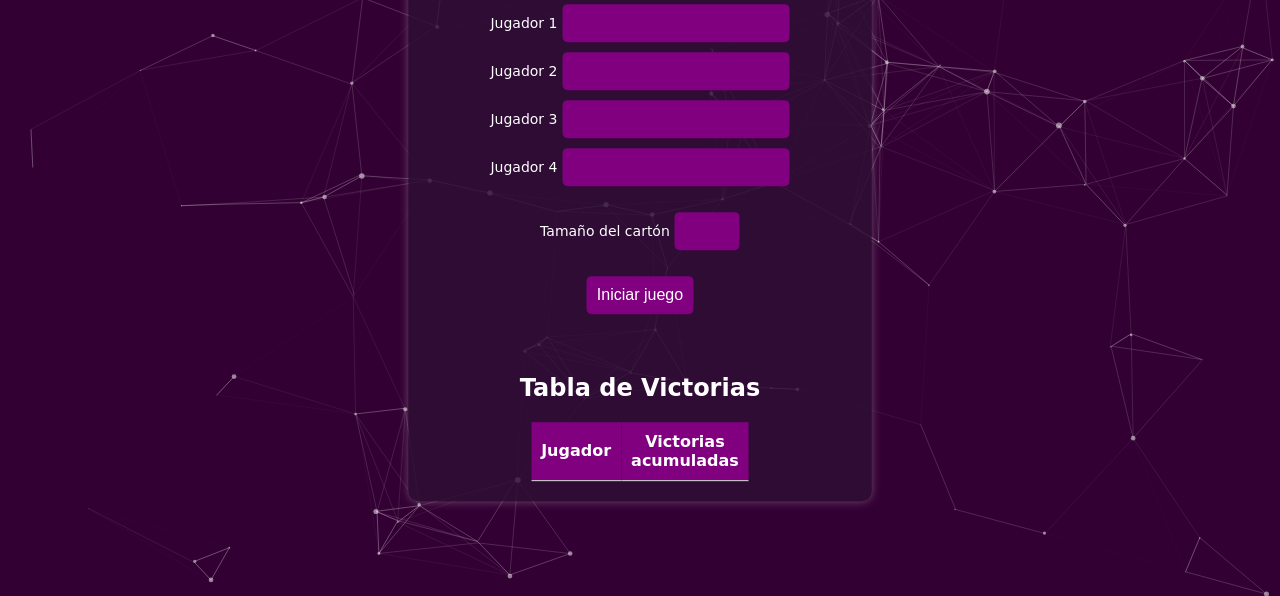
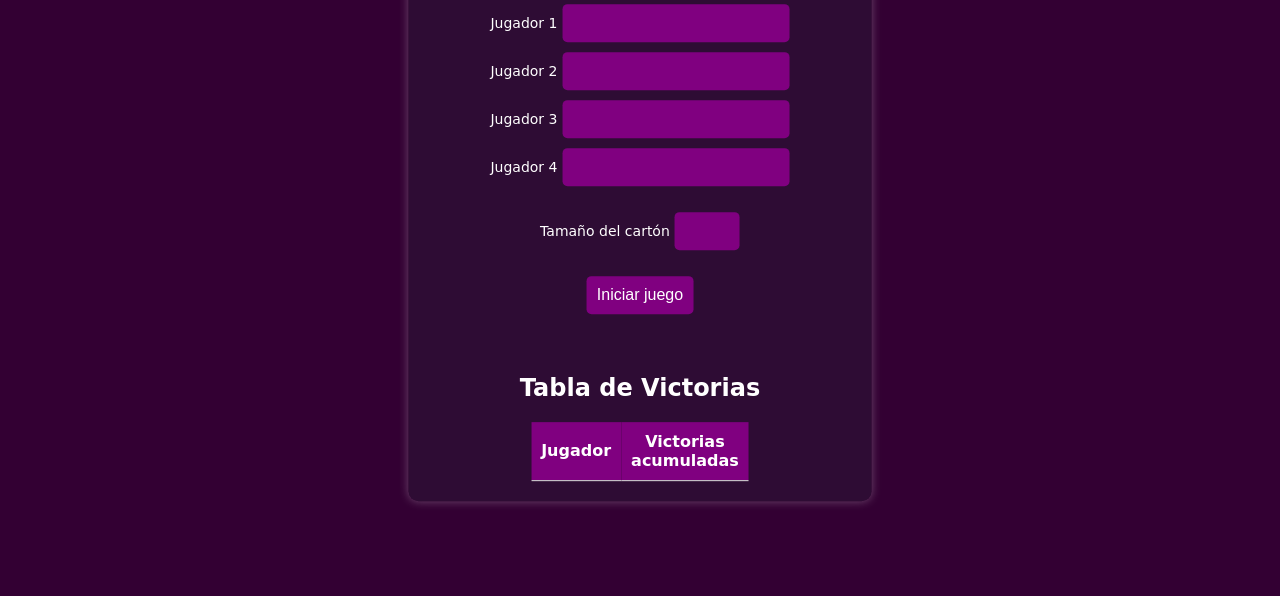
Before and after one commit to CristianF4zio/CristianF4zio.github.io, a plain HTML site: page index.html in a window 1280 px wide. Shown: the part 204-800 px from the top of the page. Drawn offline with nearby package versions, Linux system fonts and the light colour scheme.

Commit message:
no lei el telegram y no sabia q no se podia usar librerias, ELIMINANDO LIBRERIA PARTICLES

```diff
--- a/index.html
+++ b/index.html
@@ -5,23 +5,8 @@
     <meta name="viewport" content="width=device-width, initial-scale=1.0">
     <title>Bingo de la Abuela</title>
     <link rel="stylesheet" href="styles.css">
-    <script src="https://cdn.jsdelivr.net/particles.js/2.0.0/particles.min.js"></script> <!-- Agregar referencia a particles.js -->
-    <style>
-        /* Estilos para el contenedor de los efectos de fuegos artificiales */
-        #particles-js {
-            position: fixed;
-            top: 0;
-            left: 0;
-            width: 100%;
-            height: 100%;
-            z-index: -1; /* Asegura que los fuegos artificiales estén detrás del contenido */
-        }
-    </style>
 </head>
 <body>
-    <!-- Contenedor para los efectos de fuegos artificiales -->
-    <div id="particles-js"></div>
-
     <div id="start-screen" class="screen">
         <h1>Bingo de la Abuela</h1>
         <form id="setup-form" onsubmit="startGame(); return false;">
@@ -75,118 +60,6 @@
             document.getElementById("start-screen").style.display = "none";
             document.getElementById("game-screen").style.display = "block";
         }
-
-        // Configuración de particles.js para efectos de fuegos artificiales
-        particlesJS("particles-js", {
-            "particles": {
-                "number": {
-                    "value": 80,
-                    "density": {
-                        "enable": true,
-                        "value_area": 800
-                    }
-                },
-                "color": {
-                    "value": "#ffffff"
-                },
-                "shape": {
-                    "type": "circle",
-                    "stroke": {
-                        "width": 0,
-                        "color": "#000000"
-                    },
-                    "polygon": {
-                        "nb_sides": 5
-                    },
-                    "image": {
-                        "src": "img/github.svg",
-                        "width": 100,
-                        "height": 100
-                    }
-                },
-                "opacity": {
-                    "value": 0.5,
-                    "random": false,
-                    "anim": {
-                        "enable": false,
-                        "speed": 1,
-                        "opacity_min": 0.1,
-                        "sync": false
-                    }
-                },
-                "size": {
-                    "value": 3,
-                    "random": true,
-                    "anim": {
-                        "enable": false,
-                        "speed": 40,
-                        "size_min": 0.1,
-                        "sync": false
-                    }
-                },
-                "line_linked": {
-                    "enable": true,
-                    "distance": 150,
-                    "color": "#ffffff",
-                    "opacity": 0.4,
-                    "width": 1
-                },
-                "move": {
-                    "enable": true,
-                    "speed": 6,
-                    "direction": "none",
-                    "random": false,
-                    "straight": false,
-                    "out_mode": "out",
-                    "bounce": false,
-                    "attract": {
-                        "enable": false,
-                        "rotateX": 600,
-                        "rotateY": 1200
-                    }
-                }
-            },
-            "interactivity": {
-                "detect_on": "canvas",
-                "events": {
-                    "onhover": {
-                        "enable": true,
-                        "mode": "grab"
-                    },
-                    "onclick": {
-                        "enable": true,
-                        "mode": "push"
-                    },
-                    "resize": true
-                },
-                "modes": {
-                    "grab": {
-                        "distance": 140,
-                        "line_linked": {
-                            "opacity": 1
-                        }
-                    },
-                    "bubble": {
-                        "distance": 400,
-                        "size": 40,
-                        "duration": 2,
-                        "opacity": 8,
-                        "speed": 3
-                    },
-                    "repulse": {
-                        "distance": 200,
-                        "duration": 0.4
-                    },
-                    "push": {
-                        "particles_nb": 4
-                    },
-                    "remove": {
-                        "particles_nb": 2
-                    }
-                }
-            },
-            "retina_detect": true
-        });
     </script>
 </body>
 </html>
```
